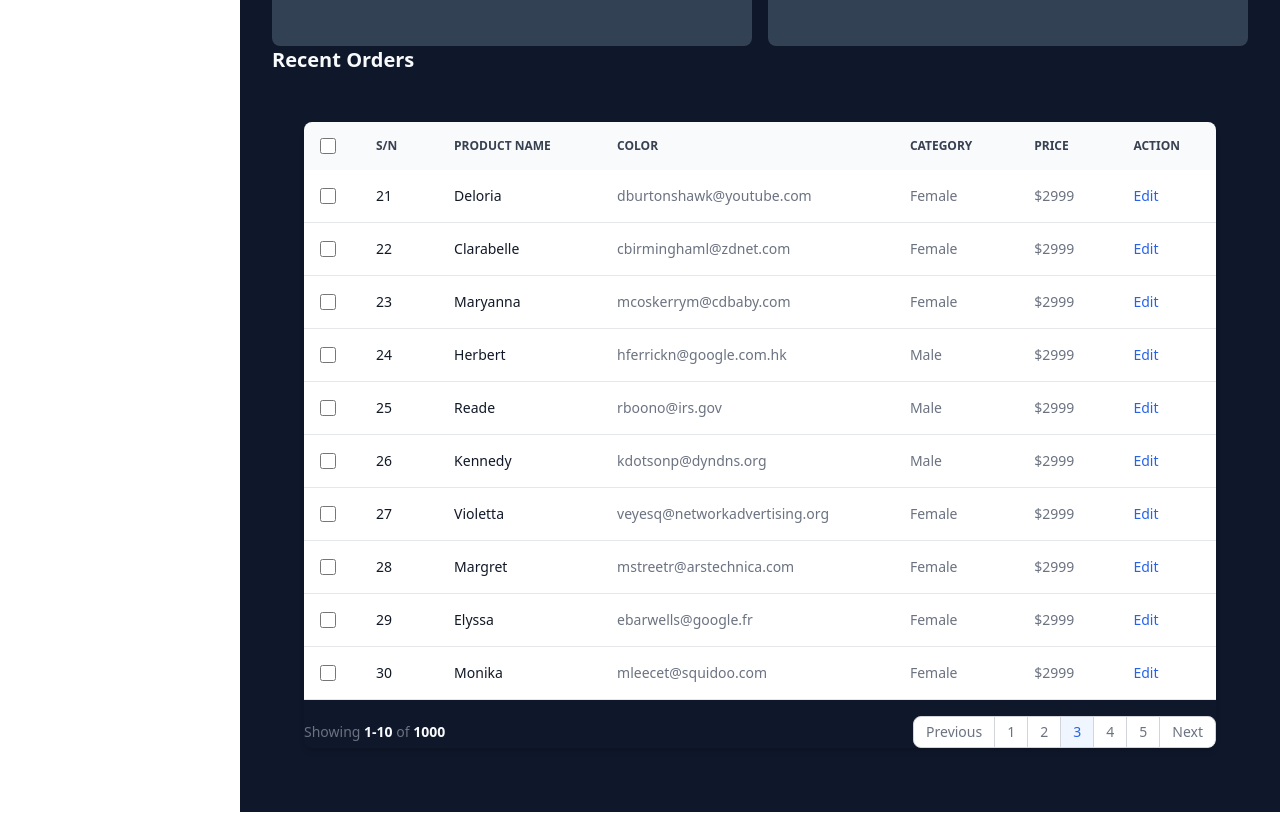
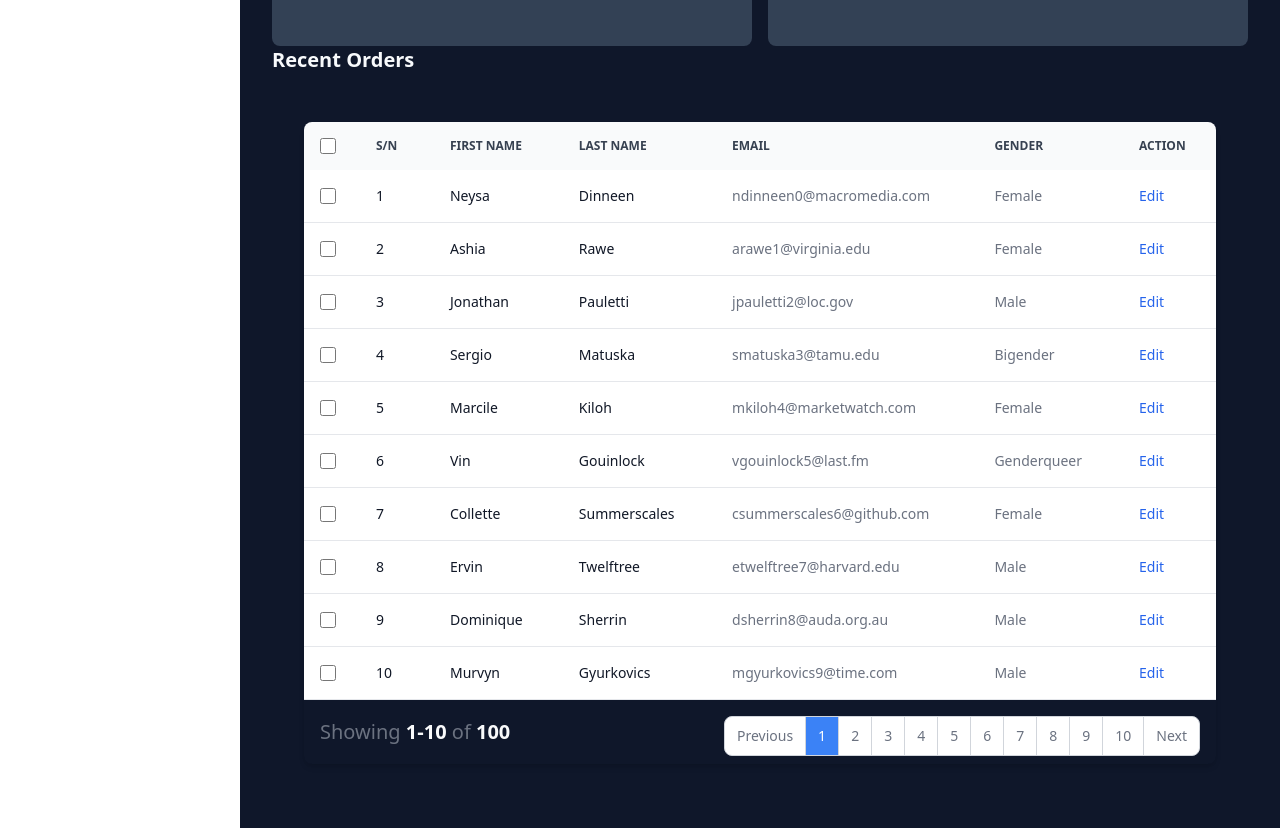
Before and after one commit to AdelekeOfAfrica/ecommerce-typescript, a Next.js app: page /dashboard in a window 1280 px wide. Shown: the part 1010-1838 px from the top of the page. Built offline with nearby package versions, Linux system fonts and the light colour scheme.

Commit message:
added functions to make the table responsive

```diff
--- a/components/backoffice/CustomDataTable.jsx
+++ b/components/backoffice/CustomDataTable.jsx
@@ -7,14 +7,13 @@ export default function CustomDataTable() {
 
   const arr =[1,2,3,4,5 ];
   const PAGE_SIZE = 10;
-  const [currentPage, setCurrentPage] = useState(3);
+  const [currentPage, setCurrentPage] = useState(1);
   const startIndex=(currentPage-1)*PAGE_SIZE;
   const endIndex =startIndex + PAGE_SIZE;
   const currentlyDisplayedData=data.slice(startIndex,endIndex); //i limit the page to 5
-
-  function handlePageChange(page){
-    console.log(page)
-  }
+  const totalPages =Math.ceil(data.length/PAGE_SIZE);
+  const itemStartIndex =startIndex + 1;
+  const itemEndIndex = Math.min(startIndex + PAGE_SIZE, data.length);
   return (
     <div className="">
         <h2 className="text-xl font-bold mb-4">Recent Orders</h2>
@@ -37,16 +36,16 @@ export default function CustomDataTable() {
                             S/N
                         </th>
                         <th scope="col" className="px-6 py-3">
-                            Product name
+                           First Name
                         </th>
                         <th scope="col" className="px-6 py-3">
-                            Color
+                            Last Name
                         </th>
                         <th scope="col" className="px-6 py-3">
-                            Category
+                            Email
                         </th>
                         <th scope="col" className="px-6 py-3">
-                            Price
+                            Gender
                         </th>
                         <th scope="col" className="px-6 py-3">
                             Action
@@ -71,17 +70,19 @@ export default function CustomDataTable() {
                                 <th scope="row" className="px-6 py-4 font-medium text-gray-900 whitespace-nowrap dark:text-white">
                                   {item.first_name}
                                 </th>
+
+                                <th scope="row" className="px-6 py-4 font-medium text-gray-900 whitespace-nowrap dark:text-white">
+                                  {item.last_name}
+                                </th>
                                 <td className="px-6 py-4">
                                     {item.email}
                                 </td>
                                 <td className="px-6 py-4">
                                     {item.gender}
                                 </td>
+
                                 <td className="px-6 py-4">
-                                    $2999
-                                </td>
-                                <td className="px-6 py-4">
-                                    <a href="#" className="font-medium text-blue-600 dark:text-blue-500 hover:underline">Edit</a>
+                                    <button  className="font-medium text-blue-600 dark:text-blue-500 hover:underline">Edit</button>
                                 </td>
                             </tr>
                             );
@@ -90,29 +91,38 @@ export default function CustomDataTable() {
 
                 </tbody>
             </table>
-            <nav className="flex items-center flex-column flex-wrap md:flex-row justify-between pt-4" aria-label="Table navigation">
-                <span className="text-sm font-normal text-gray-500 dark:text-gray-400 mb-4 md:mb-0 block w-full md:inline md:w-auto">Showing <span className="font-semibold text-gray-50 dark:text-white">1-10</span> of <span className="font-semibold text-gray-50 dark:text-white">1000</span></span>
+            <nav className="flex items-center flex-column flex-wrap md:flex-row justify-between p-4" aria-label="Table navigation">
+                <span className="text-xl font-normal text-gray-500 dark:text-gray-400 mb-4 md:mb-0 block w-full md:inline md:w-auto">Showing <span className="font-semibold text-gray-50 dark:text-white">{itemStartIndex}-{itemEndIndex}</span> of <span className="font-semibold text-gray-50 dark:text-white">{data.length}</span></span>
                 <ul className="inline-flex -space-x-px rtl:space-x-reverse text-sm h-8">
                     <li>
-                        <a href="#" className="flex items-center justify-center px-3 h-8 ms-0 leading-tight text-gray-500 bg-white border border-gray-300 rounded-s-lg hover:bg-gray-100 hover:text-gray-700 dark:bg-gray-800 dark:border-gray-700 dark:text-gray-400 dark:hover:bg-gray-700 dark:hover:text-white">Previous</a>
+                        <button onClick={()=>setCurrentPage(currentPage - 1)}
+                            disabled={currentPage==1}  className="flex items-center justify-center px-3 h-10 ms-0 leading-tight text-gray-500 bg-white border border-gray-300 rounded-s-lg hover:bg-gray-100 hover:text-gray-700 dark:bg-gray-800 dark:border-gray-700 dark:text-gray-400 dark:hover:bg-gray-700 dark:hover:text-white">Previous</button>
                     </li>
+
+                    {Array.from({ length: totalPages }, (_, index) => {
+                        return (
+                        <li key={index}>
+                         <button
+                            onClick={() => setCurrentPage(index + 1)}
+                            disabled={currentPage == index + 1}
+                            className={`flex items-center justify-center px-3 h-10 leading-tight border border-gray-300 ${
+                                currentPage == index + 1
+                                ? "bg-blue-500 text-white"
+                                : "text-gray-500 bg-white hover:bg-gray-100 hover:text-gray-700 dark:bg-gray-800 dark:border-gray-700 dark:text-gray-400 dark:hover:bg-gray-700 dark:hover:text-white"
+                            }`}
+                            >
+                            {index + 1}
+                        </button>
+
+
+                        </li>
+                        );
+                    })}
+
+
                     <li>
-                        <a href="#" className="flex items-center justify-center px-3 h-8 leading-tight text-gray-500 bg-white border border-gray-300 hover:bg-gray-100 hover:text-gray-700 dark:bg-gray-800 dark:border-gray-700 dark:text-gray-400 dark:hover:bg-gray-700 dark:hover:text-white">1</a>
-                    </li>
-                    <li>
-                        <a href="#" className="flex items-center justify-center px-3 h-8 leading-tight text-gray-500 bg-white border border-gray-300 hover:bg-gray-100 hover:text-gray-700 dark:bg-gray-800 dark:border-gray-700 dark:text-gray-400 dark:hover:bg-gray-700 dark:hover:text-white">2</a>
-                    </li>
-                    <li>
-                        <a href="#" aria-current="page" className="flex items-center justify-center px-3 h-8 text-blue-600 border border-gray-300 bg-blue-50 hover:bg-blue-100 hover:text-blue-700 dark:border-gray-700 dark:bg-gray-700 dark:text-white">3</a>
-                    </li>
-                    <li>
-                        <a href="#" className="flex items-center justify-center px-3 h-8 leading-tight text-gray-500 bg-white border border-gray-300 hover:bg-gray-100 hover:text-gray-700 dark:bg-gray-800 dark:border-gray-700 dark:text-gray-400 dark:hover:bg-gray-700 dark:hover:text-white">4</a>
-                    </li>
-                    <li>
-                        <a href="#" className="flex items-center justify-center px-3 h-8 leading-tight text-gray-500 bg-white border border-gray-300 hover:bg-gray-100 hover:text-gray-700 dark:bg-gray-800 dark:border-gray-700 dark:text-gray-400 dark:hover:bg-gray-700 dark:hover:text-white">5</a>
-                    </li>
-                    <li>
-                <button onclick={handlePageChange} className="flex items-center justify-center px-3 h-8 leading-tight text-gray-500 bg-white border border-gray-300 rounded-e-lg hover:bg-gray-100 hover:text-gray-700 dark:bg-gray-800 dark:border-gray-700 dark:text-gray-400 dark:hover:bg-gray-700 dark:hover:text-white">Next</button>
+                <button onClick={()=>setCurrentPage(currentPage + 1)}
+                disabled={currentPage==totalPages} className="flex items-center justify-center px-3 h-10 leading-tight text-gray-500 bg-white border border-gray-300 rounded-e-lg hover:bg-gray-100 hover:text-gray-700 dark:bg-gray-800 dark:border-gray-700 dark:text-gray-400 dark:hover:bg-gray-700 dark:hover:text-white">Next</button>
                     </li>
                 </ul>
             </nav>
```
